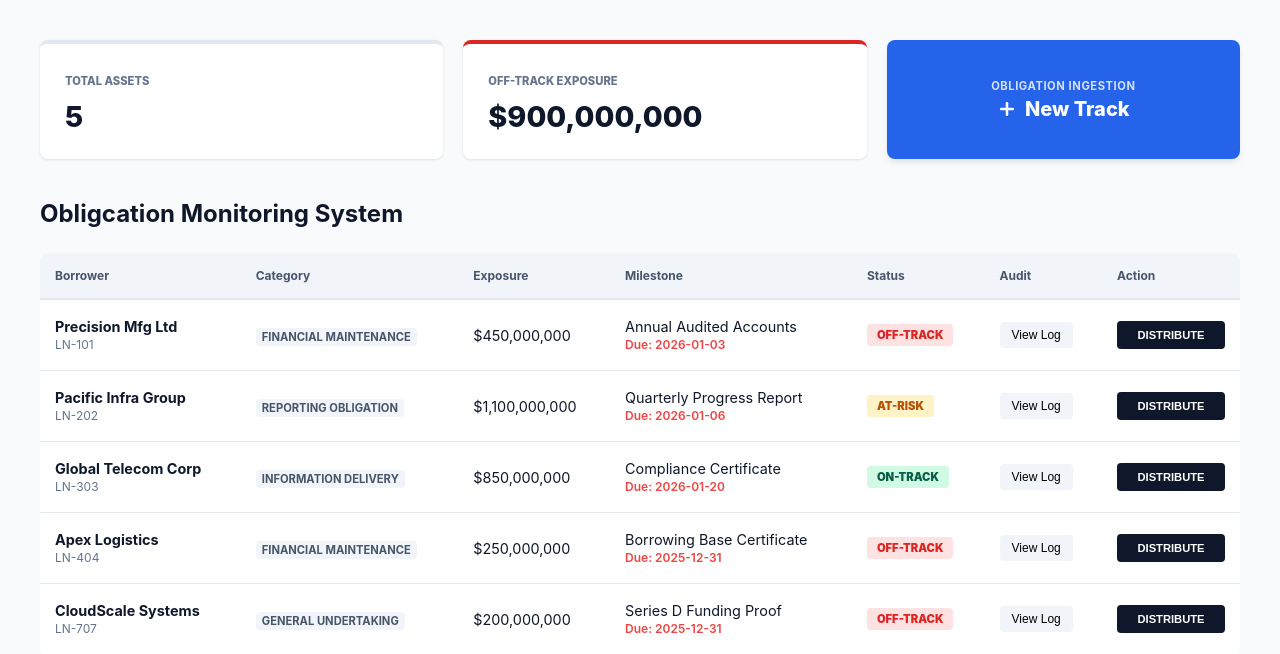
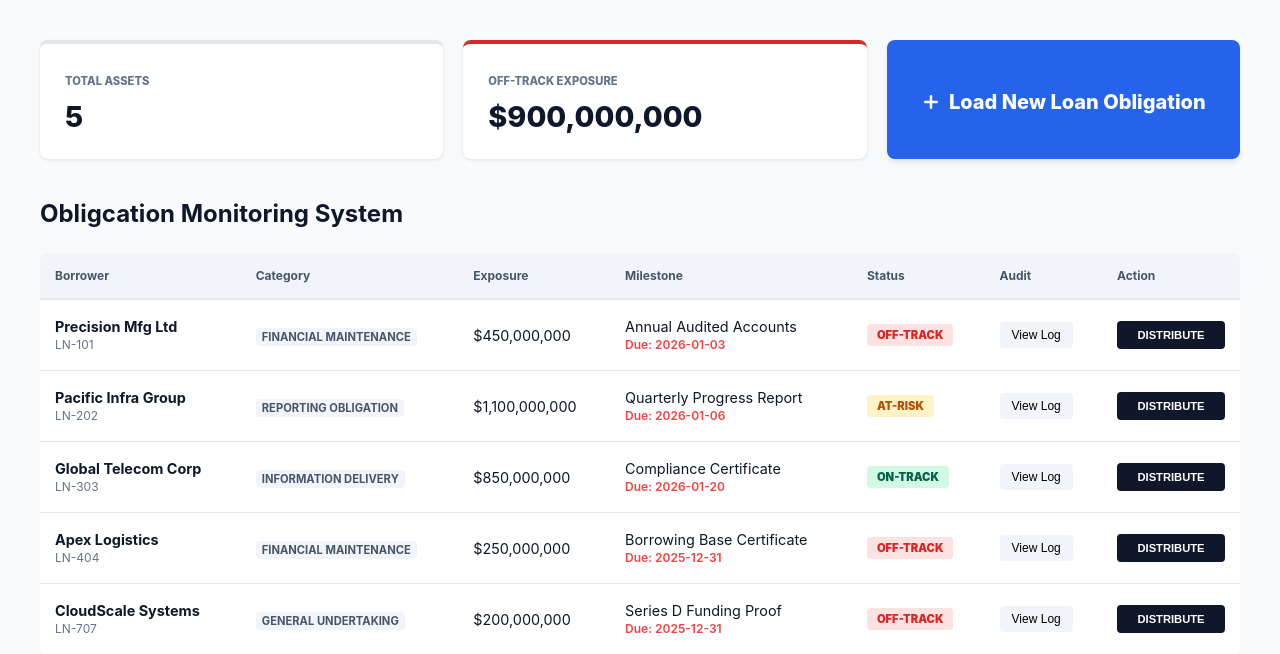
Before and after one commit to edimaudo/Tralo, a Flask app: page /dashboard in a window 1280 px wide. Shown: the part 50-704 px from the top of the page. Run offline with Flask 3, Linux system fonts and the light colour scheme.

Commit message:
Remove label text for obligation ingestion

```diff
--- a/templates/app.html
+++ b/templates/app.html
@@ -69,10 +69,10 @@
                 <div style="flex: 1; background: var(--accent); color: white; padding: 20px; border-radius: 8px; display: flex; flex-direction: column; justify-content: center; align-items: center; transition: transform 0.2s, box-shadow 0.2s; cursor: pointer; box-shadow: 0 4px 6px -1px rgba(0, 0, 0, 0.1);"
                      onmouseover="this.style.transform='translateY(-2px)'; this.style.boxShadow='0 10px 15px -3px rgba(0, 0, 0, 0.2)';"
                      onmouseout="this.style.transform='translateY(0)'; this.style.boxShadow='0 4px 6px -1px rgba(0, 0, 0, 0.1)';" >
-                    <label style="color: rgba(255,255,255,0.8); font-size: 0.7rem; font-weight: 700; text-transform: uppercase; letter-spacing: 0.05em; margin-bottom: 4px;">Obligation Ingestion</label>
+                    <label style="color: rgba(255,255,255,0.8); font-size: 0.7rem; font-weight: 700; text-transform: uppercase; letter-spacing: 0.05em; margin-bottom: 4px;"></label>
                     <span style="font-size: 1.25rem; font-weight: 800; display: flex; align-items: center; gap: 8px;">
                         <svg xmlns="http://www.w3.org/2000/svg" width="20" height="20" viewBox="0 0 24 24" fill="none" stroke="currentColor" stroke-width="3" stroke-linecap="round" stroke-linejoin="round"><line x1="12" y1="5" x2="12" y2="19"></line><line x1="5" y1="12" x2="19" y2="12"></line></svg>
-                        New Track
+                        Load New Loan Obligation
                     </span>
                 </div>
             </a>
```
